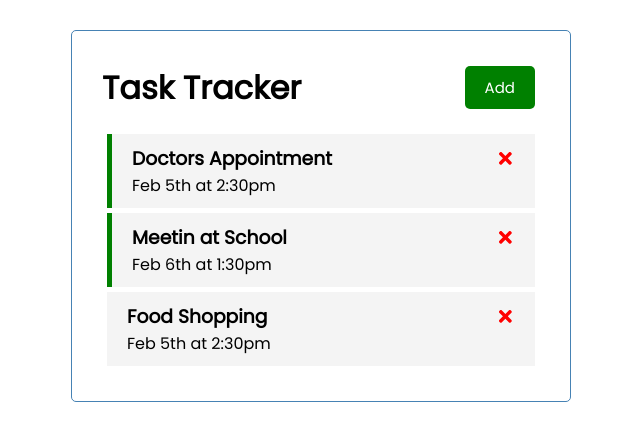
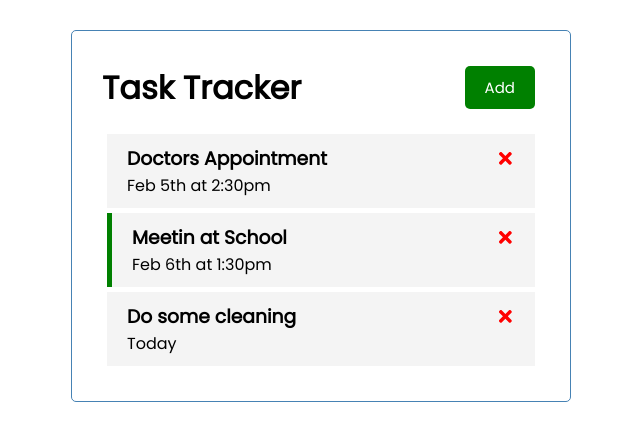
Before and after one commit to jorgegoco/react-task-tracker, a React (Create React App) app: page / in a window 1280 px wide. Shown: the top 440 px of the page, without its empty margins (319-959 px from the left). Built offline with nearby package versions, Linux system fonts and the light colour scheme; data requests are answered from the project's data file.

Commit message:
Add back-end API as a local server

```diff
--- /dev/null
+++ b/db.json
@@ -0,0 +1,22 @@
+{
+  "tasks": [
+    {
+      "id": 1,
+      "text": "Doctors Appointment",
+      "day": "Feb 5th at 2:30pm",
+      "reminder": false
+    },
+    {
+      "id": 2,
+      "text": "Meetin at School",
+      "day": "Feb 6th at 1:30pm",
+      "reminder": true
+    },
+    {
+      "text": "Do some cleaning",
+      "day": "Today",
+      "reminder": false,
+      "id": 3
+    }
+  ]
+}
--- a/package.json
+++ b/package.json
@@ -6,6 +6,7 @@
     "@testing-library/jest-dom": "^5.16.5",
     "@testing-library/react": "^13.4.0",
     "@testing-library/user-event": "^13.5.0",
+    "json-server": "^0.17.1",
     "prop-types": "^15.8.1",
     "react": "^18.2.0",
     "react-dom": "^18.2.0",
@@ -17,7 +18,8 @@
     "start": "react-scripts start",
     "build": "react-scripts build",
     "test": "react-scripts test",
-    "eject": "react-scripts eject"
+    "eject": "react-scripts eject",
+    "server": "json-server --watch db.json --port 5000"
   },
   "eslintConfig": {
     "extends": [
--- a/src/App.js
+++ b/src/App.js
@@ -1,46 +1,74 @@
-import { useState } from 'react';
+import { useState, useEffect } from 'react';
 import Header from './components/Header';
 import Tasks from './components/Tasks';
 import AddTask from './components/AddTask';
 
 function App() {
   const [showAddTask, setShowAddTask] = useState(false);
-  const [tasks, setTasks] = useState([
-    {
-      id: 1,
-      text: 'Doctors Appointment',
-      day: 'Feb 5th at 2:30pm',
-      reminder: true,
-    },
-    {
-      id: 2,
-      text: 'Meetin at School',
-      day: 'Feb 6th at 1:30pm',
-      reminder: true,
-    },
-    {
-      id: 3,
-      text: 'Food Shopping',
-      day: 'Feb 5th at 2:30pm',
-      reminder: false,
-    },
-  ]);
+  const [tasks, setTasks] = useState([]);
+
+  // Fetch Tasks
+  const fetchTasks = async () => {
+    const res = await fetch('http://localhost:5000/tasks');
+    const data = await res.json();
+    return data;
+  };
+
+  // Fetch Task
+  const fetchTask = async (id) => {
+    const res = await fetch(`http://localhost:5000/tasks/${id}`);
+    const data = await res.json();
+    return data;
+  };
+
+  useEffect(() => {
+    const getTasks = async () => {
+      const tasksFromServer = await fetchTasks();
+      setTasks(tasksFromServer);
+    };
+    getTasks();
+  }, []);
 
   // Add Task
-  const addTask = (task) => {
-    const id = Math.floor(Math.random() * 10000) + 1;
-    const newTask = { id, ...task };
-    setTasks([...tasks, newTask]);
+  const addTask = async (task) => {
+    const res = await fetch('http://localhost:5000/tasks', {
+      method: 'POST',
+      headers: {
+        'Content-type': 'application/json',
+      },
+      body: JSON.stringify(task),
+    });
+    const data = await res.json();
+    setTasks([...tasks, data]);
+
+    // const id = Math.floor(Math.random() * 10000) + 1;
+    // const newTask = { id, ...task };
+    // setTasks([...tasks, newTask]);
   };
 
   // Delete Task
-  const deleteTask = (id) => {
+  const deleteTask = async (id) => {
+    await fetch(`http://localhost:5000/tasks/${id}`,
+      {
+        method: 'DELETE',
+      });
     setTasks(tasks.filter((task) => task.id !== id));
   };
 
   // Toggle Reminder
-  const toggleReminder = (id) => {
-    setTasks(tasks.map((task) => (task.id === id ? { ...task, reminder: !task.reminder } : task)));
+  const toggleReminder = async (id) => {
+    const taskToToggle = await fetchTask(id);
+    const updatedTask = { ...taskToToggle, reminder: !taskToToggle.reminder };
+    const res = await fetch(`http://localhost:5000/tasks/${id}`, {
+      method: 'PUT',
+      headers: {
+        'Content-type': 'application/json',
+      },
+      body: JSON.stringify(updatedTask),
+    });
+    const data = await res.json();
+
+    setTasks(tasks.map((task) => (task.id === id ? { ...task, reminder: data.reminder } : task)));
   };
 
   return (
```
Also changed, not shown: 1 other file (tests, documents, lock files or other folders).
